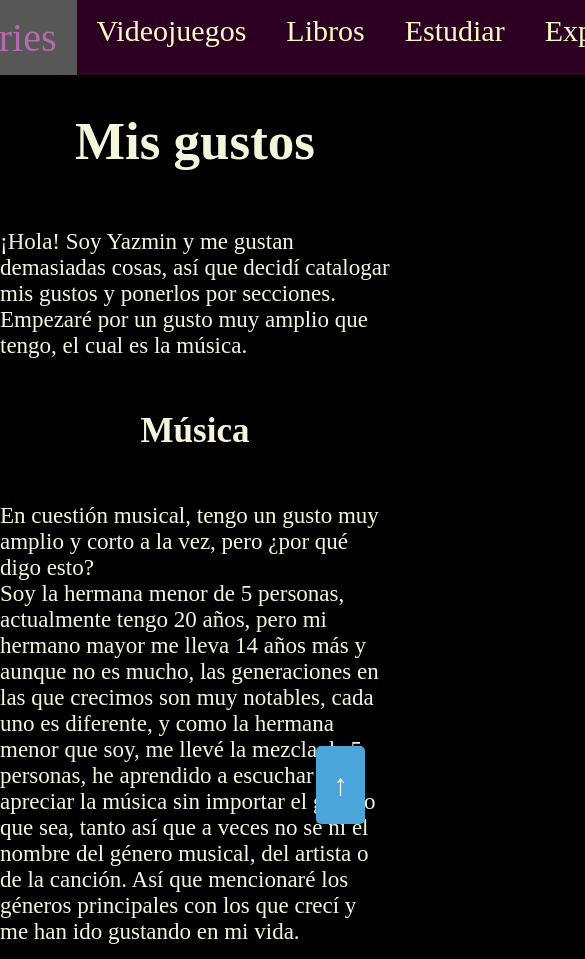
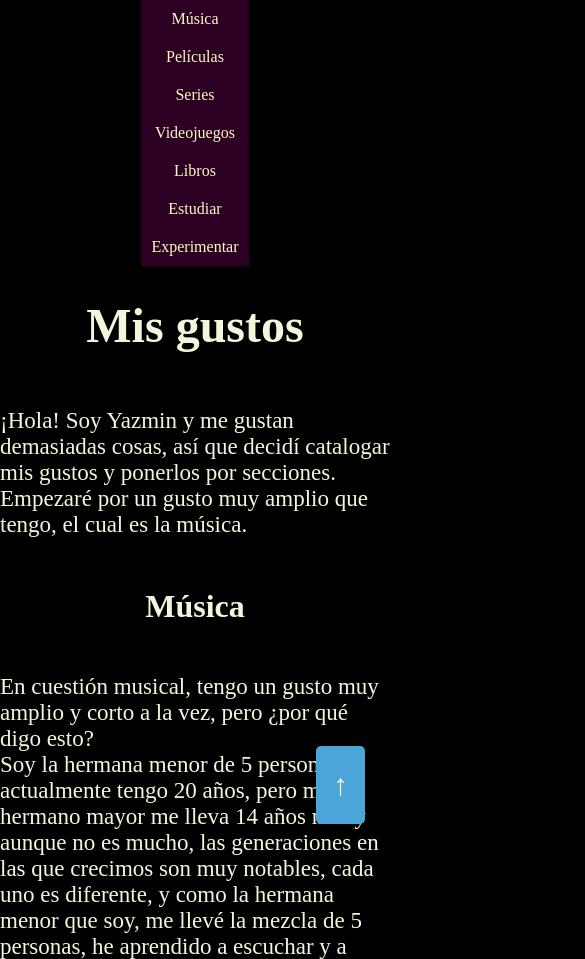
Before and after one commit to YazminMoreno-minXy/Mis-gustos, a plain HTML site: page index.html in a window 390 px wide. Shown: the top 959 px of the page, 585 px wide, since content can reach past the window. Drawn offline with Linux system fonts and the light colour scheme.

Commit message:
Adaptación de pantalla
agregue un  @meta para hacer una adaptación de pantalla

```diff
--- a/styles.css
+++ b/styles.css
@@ -141,3 +141,27 @@ body:has(:not(:root)) .scrollSubir {
     display: block;
     opacity: 1;
 }
+
+/* Ajustar el documento en otras pantallas */
+@media(max-width: 768px) {
+    .navbar {
+        flex-direction: column;
+    }
+
+    .navegador a {
+        padding: 10px;
+        font-size: 1em;
+    }
+
+    h1 {
+        font-size: 3em;
+    }
+
+    h2 {
+        font-size: 2em;
+    }
+
+    li {
+        font-size: 1.2em;
+    }
+}
```
